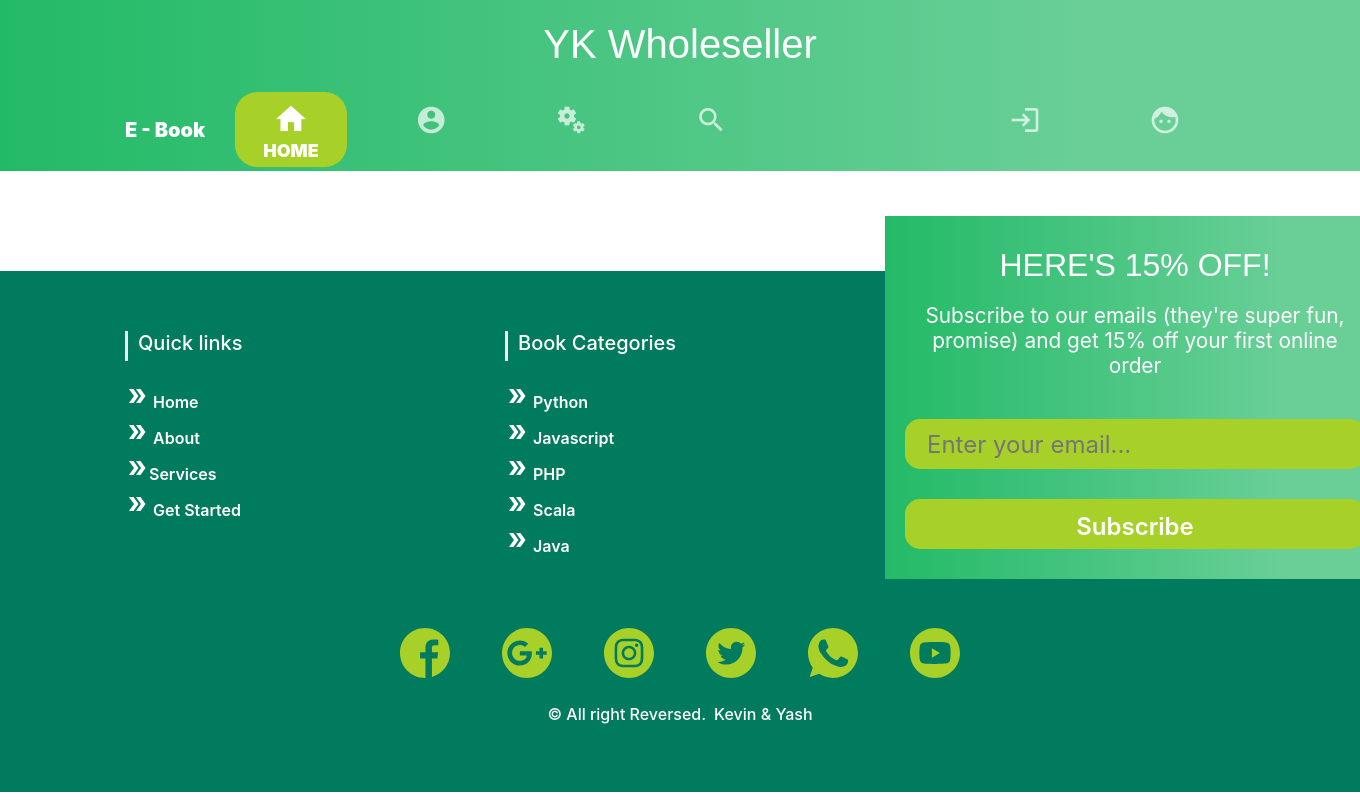
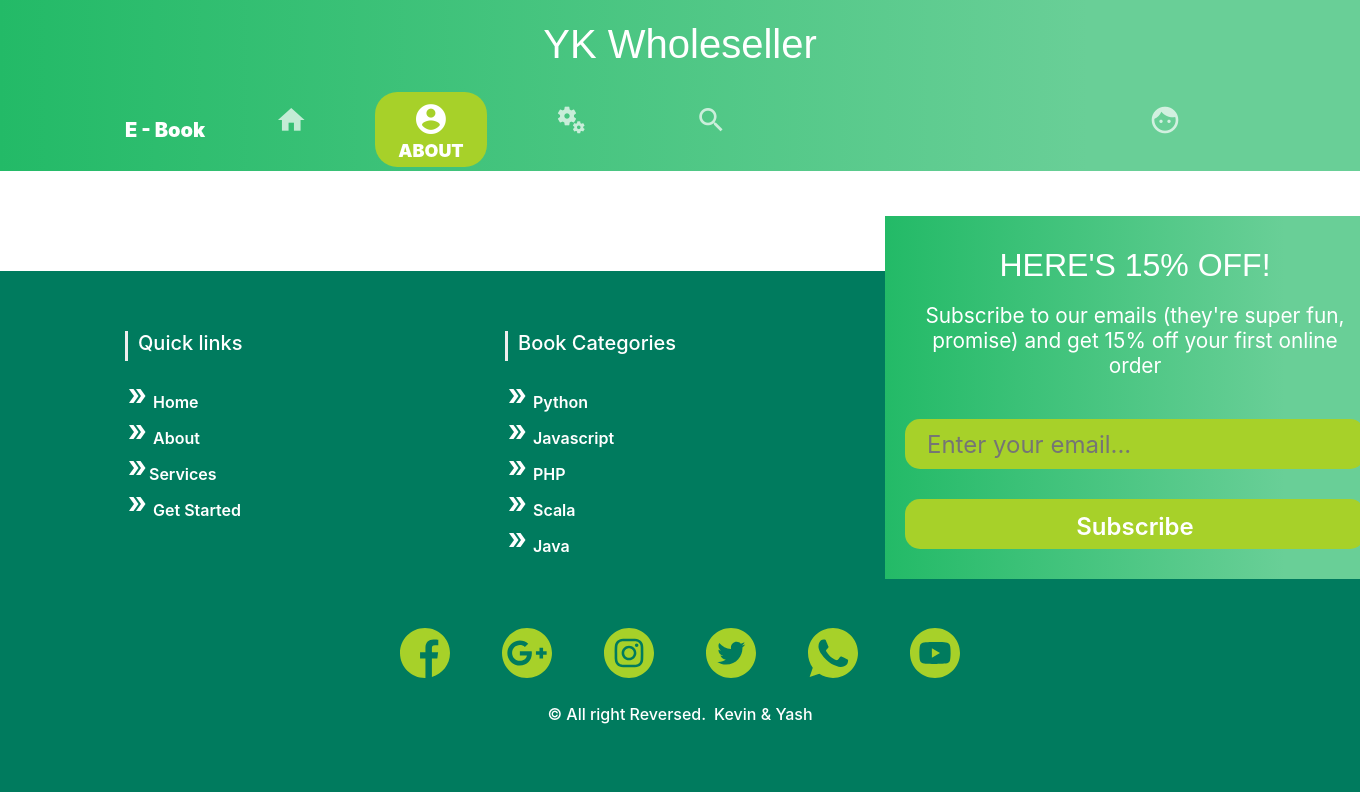
Before and after one commit to KevinThoriya/Book_e_commerce_django, a Django app: page /next_level/about/ in a window 1360 px wide; the page is wider, and only the part inside the window is pictured. Run offline with Django 3.2, Linux system fonts and the light colour scheme; some libraries are stand-ins or nearby versions; some web fonts are replaced.

Commit message:
fixing navbar

```diff
--- a/app1/next_level/next_level_urls.py
+++ b/app1/next_level/next_level_urls.py
@@ -8,6 +8,6 @@
     path(base_url + 'about/',views.about_us,name="about_n"),
     path(base_url + 'services/',views.services,name="services_n"),
     path(base_url + 'books/',views.book_list,name="books_n"),
-    path(base_url + 'welcome/',views.book_list,name="log_sign_n"),
+    path(base_url + 'welcome/',views.login_signup,name="log_sign_n"),
 
 ]
--- a/app1/templates/app1/next_level/about.html
+++ b/app1/templates/app1/next_level/about.html
@@ -3,6 +3,7 @@
 {% block body %}
 
 
+  {% include 'app1/next_level/conponents/navbar.html' with about='active' %}
 
   {% include 'app1/next_level/conponents/fotter.html' %}
 
--- a/app1/templates/app1/next_level/base.html
+++ b/app1/templates/app1/next_level/base.html
@@ -15,7 +15,6 @@
   <link rel="stylesheet" href="https://fonts.googleapis.com/icon?family=Material+Icons" />
   </head>
   <body>
-    {% include 'app1/next_level/conponents/navbar.html' %}
     {% block body %} {% endblock %}
   </body>
   <script src="https://ajax.googleapis.com/ajax/libs/jquery/3.5.1/jquery.min.js"></script>
--- a/app1/templates/app1/next_level/book_list.html
+++ b/app1/templates/app1/next_level/book_list.html
@@ -1,6 +1,8 @@
 {% extends 'app1/next_level/base.html' %}
 {% block title %} YK - Books {% endblock %}
 {% block body %}
+
+  {% include 'app1/next_level/conponents/navbar.html' with book_list='active' %}
 
 
   {% include 'app1/next_level/conponents/fotter.html' %}
--- a/app1/templates/app1/next_level/conponents/best_sellers.html
+++ b/app1/templates/app1/next_level/conponents/best_sellers.html
@@ -11,8 +11,8 @@
             <li data-target="#{{id}}" data-slide-to="1" class="bs_notifer "></li>
           </ol>
           <!-- Wrapper for carousel items -->
-          <div class="col-lg-1"></div>
-          <div class="carousel-inner col-lg-10">
+          <div class="col-lg-1 col-xs-1"></div>
+          <div class="carousel-inner col-lg-10 col-xs-10">
             <div class="carousel-item active">
               <div class="row">
                 {% include 'app1/next_level/conponents/product_view.html'%}
--- a/app1/templates/app1/next_level/conponents/navbar.html
+++ b/app1/templates/app1/next_level/conponents/navbar.html
@@ -10,19 +10,19 @@
     </button>
     <div class="collapse navbar-collapse" id="main_nav">
       <ul class="navbar-nav">
-        <li class="nav-item active"> <a class="nav-link" href="{% url 'home_n' %}">
+        <li class="nav-item {{home}}"> <a class="nav-link" href="{% url 'home_n' %}">
           <span class="material-icons">home</span>
           <p>home</p>
         </a> </li>
-        <li class="nav-item"><a class="nav-link" href="{% url 'about_n' %}">
+        <li class="nav-item {{about}}"><a class="nav-link" href="{% url 'about_n' %}">
           <span class="material-icons">account_circle</span>
           <p>About</p>
         </a></li>
-        <li class="nav-item"><a class="nav-link" href="{% url 'services_n' %}">
+        <li class="nav-item {{services}}"><a class="nav-link" href="{% url 'services_n' %}">
           <span class="material-icons">miscellaneous_services</span>
           <p>Services</p>
         </a></li>
-        <li class="nav-item dropdown">
+        <li class="nav-item dropdown {{book_list}}">
           <a class="nav-link " href="" data-toggle="dropdown">
             <span class="material-icons">search</span>
             <p>Find</p>
@@ -53,16 +53,10 @@
       </ul>
       {% else %}
       <ul class="navbar-nav ml-auto">
-        <li class="nav-item"><a class="nav-link" href="{% url 'log_sign_n' %}">
-          <span class="material-icons">login</span>
+        <li class="nav-item {{login}}"><a class="nav-link" href="{% url 'log_sign_n' %}">
+          <span class="material-icons">face</span>
           <p> Log In </p>
         </a>
-        </li>
-        <li class="nav-item"><a class="nav-link" href="{% url 'log_sign_n' %}">
-          <span class="material-icons">face</span>
-          <p> Sign Up </p>
-        </a>
-        </li>
       </ul>
       {% endif %}
     </div> <!-- navbar-collapse.// -->
--- a/app1/templates/app1/next_level/index.html
+++ b/app1/templates/app1/next_level/index.html
@@ -1,6 +1,8 @@
 {% extends 'app1/next_level/base.html' %}
 {% block title %} YK - Home {% endblock %}
 {% block body %}
+
+  {% include 'app1/next_level/conponents/navbar.html' with home='active' %}
 
 <!--Offer Banner started-->
   {% include 'app1/next_level/conponents/offer_banner.html' %}
--- a/app1/templates/app1/next_level/login_signup.html
+++ b/app1/templates/app1/next_level/login_signup.html
@@ -2,6 +2,9 @@
 {% block title %} YK - Homepage {% endblock %}
 {% block body %}
 
+  {% include 'app1/next_level/conponents/navbar.html' with login='active' %}
+
+  <h1 class="black-text">Login</h1>
 
   {% include 'app1/next_level/conponents/fotter.html' %}
 
--- a/app1/templates/app1/next_level/product_detail_page.html
+++ b/app1/templates/app1/next_level/product_detail_page.html
@@ -1,6 +1,7 @@
 {% extends 'app1/next_level/base.html' %}
 {% block title %} YK - Scala-seed {% endblock %}
 {% block body %}
+  {% include 'app1/next_level/conponents/navbar.html' with product_detail='active' %}
 
   {% include 'app1/next_level/conponents/product_detail_view.html' %}
 
--- a/app1/templates/app1/next_level/services.html
+++ b/app1/templates/app1/next_level/services.html
@@ -2,7 +2,7 @@
 {% block title %} YK - Homepage {% endblock %}
 {% block body %}
 
-
+  {% include 'app1/next_level/conponents/navbar.html' with services='active' %}
 
   {% include 'app1/next_level/conponents/fotter.html' %}
 
```
